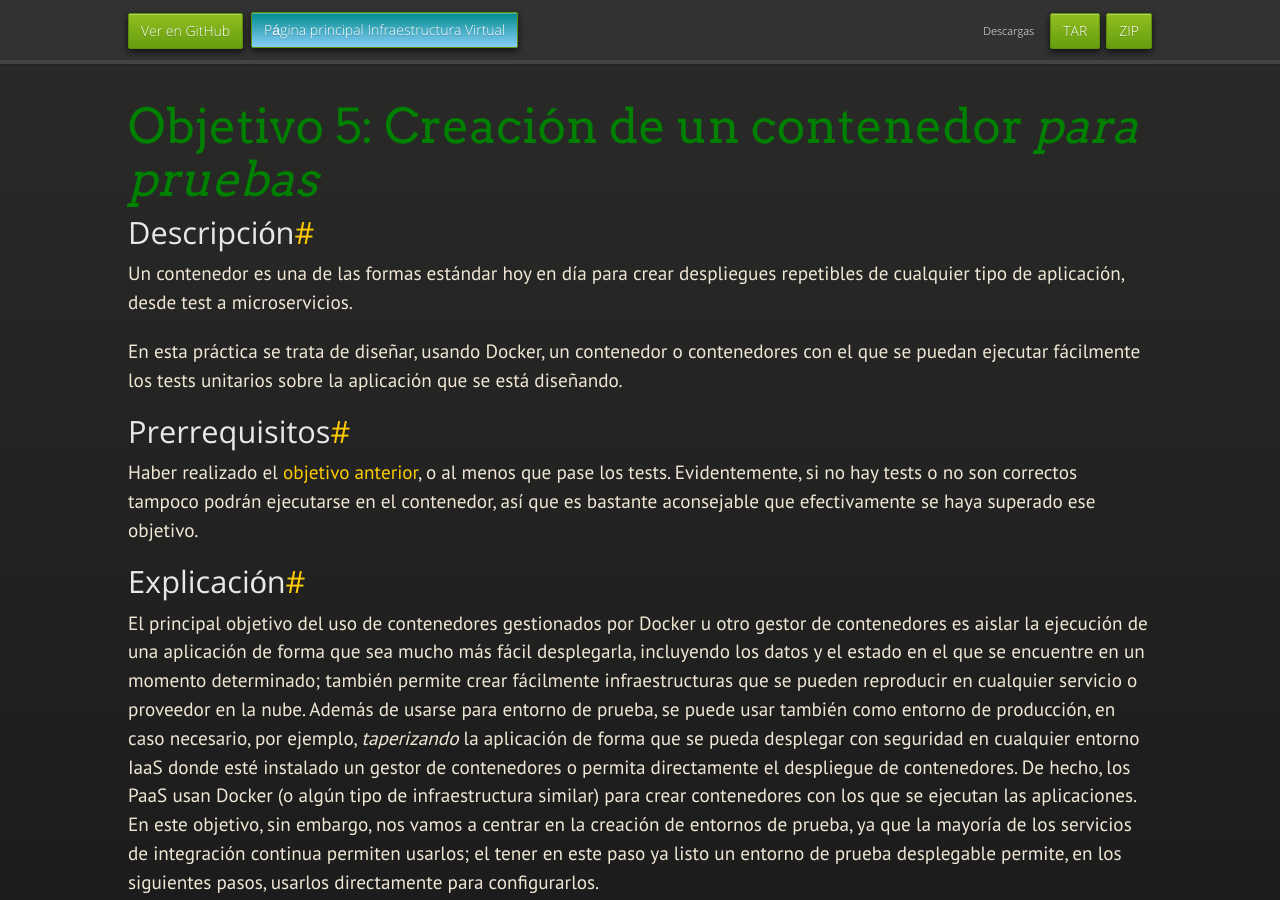
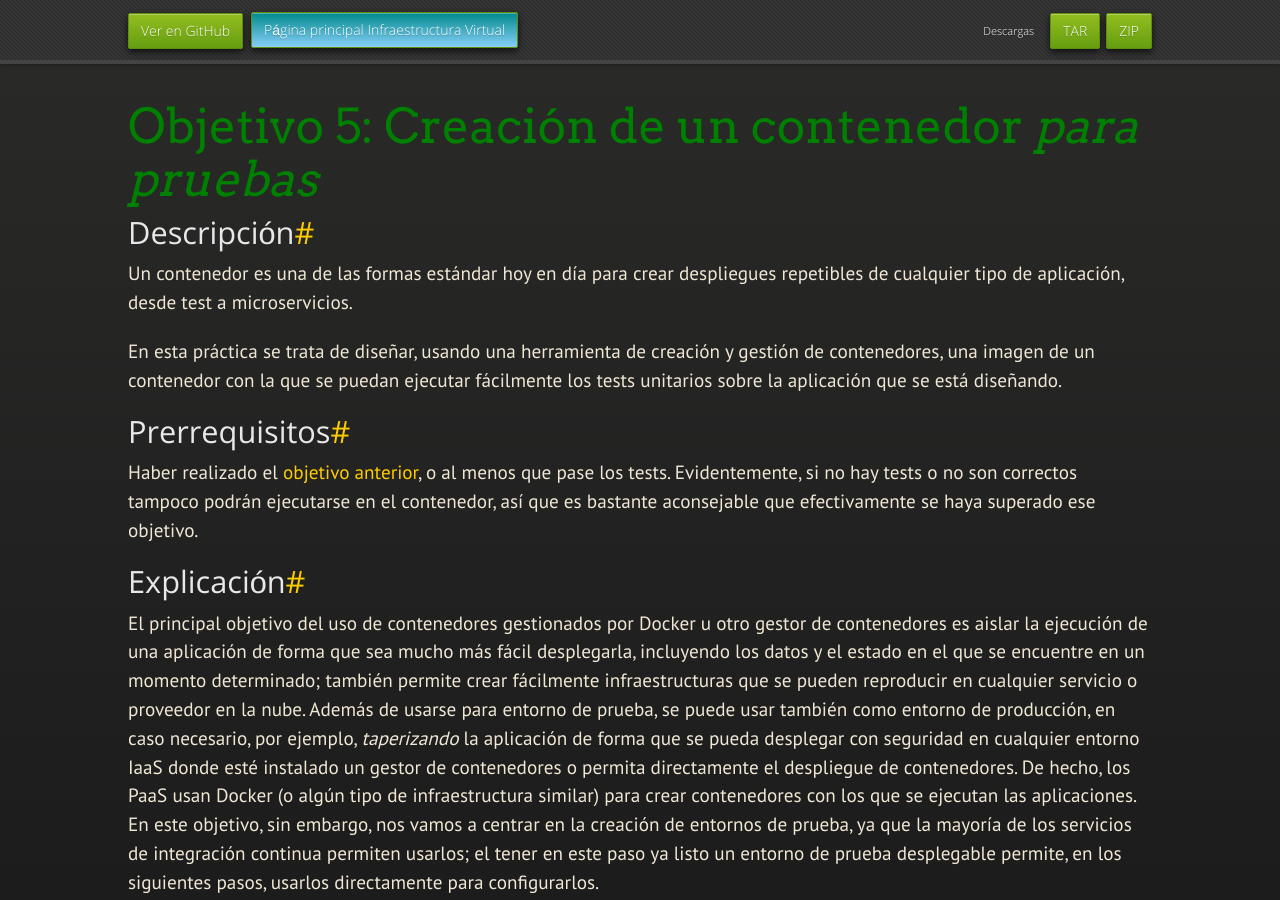
Before and after one commit to JJ/IV, a Jekyll site: the page built from documentos/proyecto/5.Docker.md, in a window 1280 px wide and 900 px high. Built offline with Jekyll 4.4.1, drawn with Linux system fonts in a browser that asks for light colours; nearby versions of some CDN libraries; some web fonts are replaced; our own code applies the rules of GitHub Pages for plain Markdown files; some of the changed text lies outside the part shown.

Commit message:
Sync documentos/proyecto/5.Docker.md de master a gh-pages

```diff
--- a/documentos/proyecto/5.Docker.md
+++ b/documentos/proyecto/5.Docker.md
@@ -7,13 +7,13 @@ layout: index
 
 ## Descripción
 
-Un contenedor es una de las formas estándar hoy en día para crear
-despliegues repetibles de cualquier tipo de aplicación, desde test a
-microservicios.
+Un contenedor es una de las formas estándar hoy en día para crear despliegues
+repetibles de cualquier tipo de aplicación, desde test a microservicios.
 
-En esta práctica se trata de diseñar, usando Docker, un contenedor o
-contenedores con el que se puedan ejecutar fácilmente los tests
-unitarios sobre la aplicación que se está diseñando.
+En esta práctica se trata de diseñar, usando una herramienta de creación y
+gestión de contenedores, una imagen de un contenedor con la que se puedan
+ejecutar fácilmente los tests unitarios sobre la aplicación que se está
+diseñando.
 
 ## Prerrequisitos
 
@@ -218,3 +218,6 @@ directorio principal con el mismo.
 
 El alcanzar este objetivo avanzará, en principio, 7.5% de la puntuación de este
 apartado.
+
+
+Este es el objetivo mínimo a superar si se quiere aprobar la asignatura.
```
Also changed, not shown: other parts of documentos/proyecto/5.Docker.md (+1 -1 lines).
